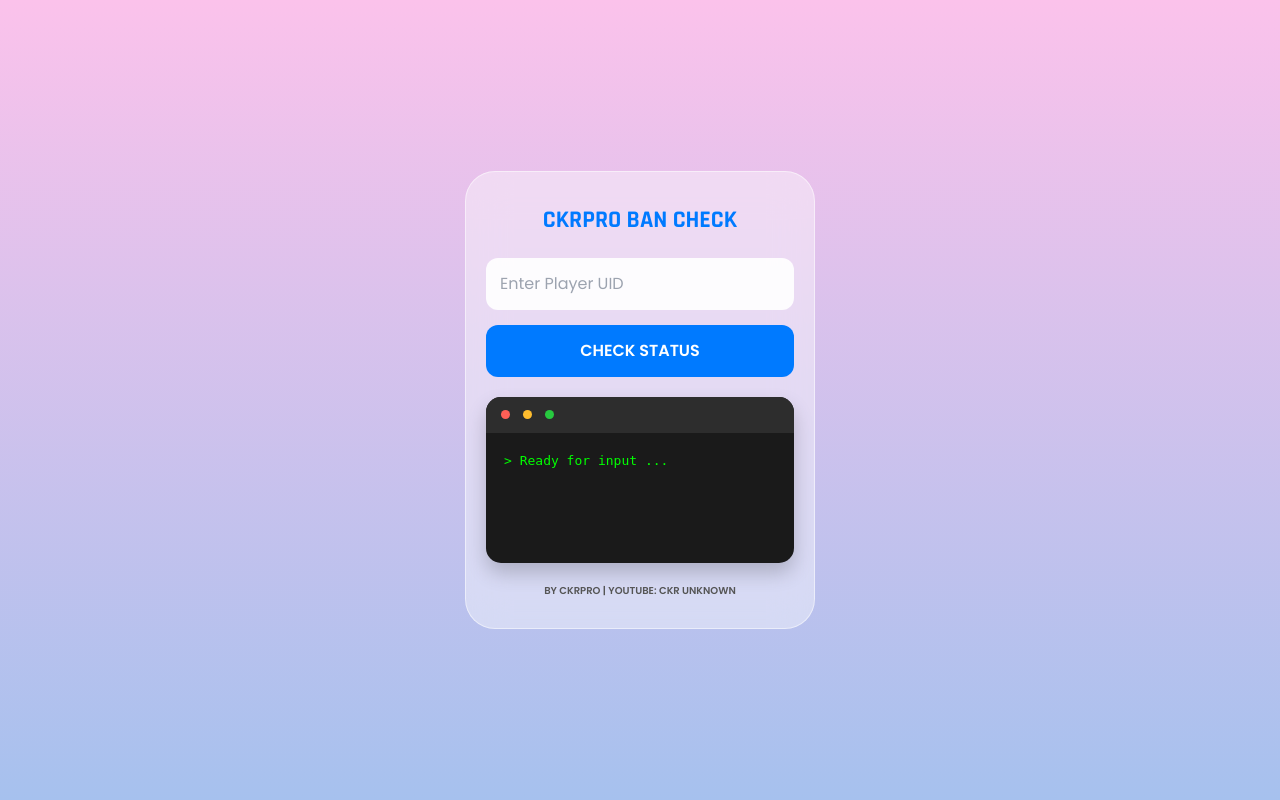
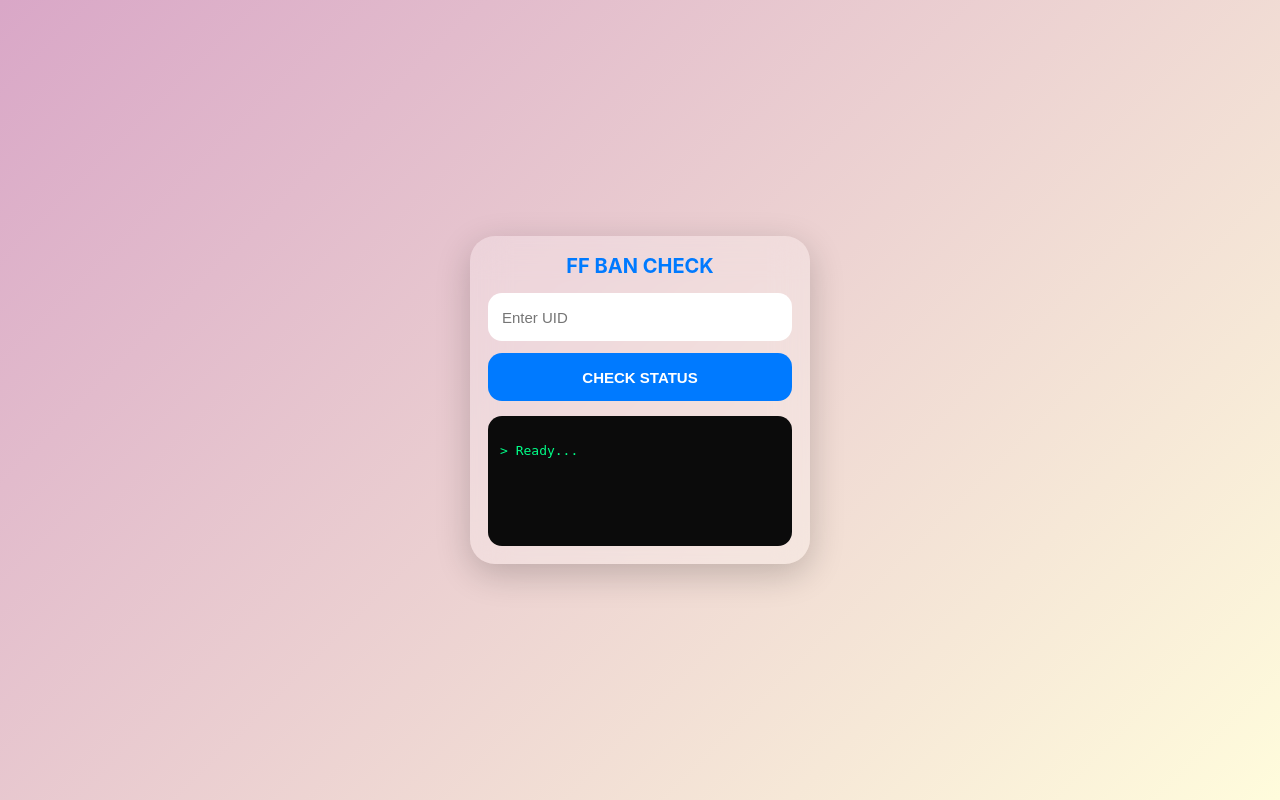
Before and after one commit to CKR11111/Ff-ban-check-web, a Flask app: page / in a window 1280 px wide. Run offline with Flask 3, Linux system fonts and the light colour scheme; some libraries are stand-ins or nearby versions.

Commit message:
Add files via upload

```diff
--- a/templates/index.html
+++ b/templates/index.html
@@ -3,101 +3,142 @@
 <head>
 <meta charset="UTF-8">
 <meta name="viewport" content="width=device-width, initial-scale=1.0">
-    <title>CKRPRO BAN CHECK</title>
-    <script src="https://cdn.tailwindcss.com"></script>
+<title>FF BAN CHECK</title>
+
 <style>
-        @import url('https://fonts.googleapis.com/css2?family=Rajdhani:wght@700&family=Poppins:wght@400;600&display=swap');
+* {
+    box-sizing: border-box;
+    margin: 0;
+    padding: 0;
+}
+
 body {
-            background: linear-gradient(180deg, #fbc2eb 0%, #a6c1ee 100%);
-            height: 100vh; display: flex; align-items: center; justify-content: center;
-            font-family: 'Poppins', sans-serif; margin: 0; padding: 10px;
+    font-family: -apple-system, sans-serif;
+    background: linear-gradient(135deg,#d9a7c7,#fffcdc);
+    height: 100vh;
+    display: flex;
+    justify-content: center;
+    align-items: center;
 }
-        .compact-card {
-            background: rgba(255, 255, 255, 0.4); backdrop-filter: blur(20px);
-            border-radius: 30px; padding: 30px 20px; width: 100%; max-width: 350px;
-            border: 1px solid rgba(255, 255, 255, 0.5); text-align: center;
+
+/* MAIN CARD */
+.card {
+    width: 100%;
+    max-width: 340px;
+    padding: 18px;
+    border-radius: 25px;
+    background: rgba(255,255,255,0.25);
+    backdrop-filter: blur(18px);
+    box-shadow: 0 10px 35px rgba(0,0,0,0.2);
 }
-        .banner {
-            font-family: 'Rajdhani', sans-serif; font-size: 24px; color: #007AFF;
-            text-transform: uppercase; margin-bottom: 20px; font-weight: 800;
+
+/* TITLE */
+.title {
+    text-align: center;
+    color: #007aff;
+    font-size: 20px;
+    font-weight: 700;
+    margin-bottom: 15px;
 }
+
+/* INPUT */
 .input-box {
-            background: rgba(255, 255, 255, 0.9); border: none; border-radius: 12px;
-            padding: 14px; width: 100%; font-size: 16px; margin-bottom: 15px; outline: none;
+    width: 100%;
+    margin-bottom: 12px;
 }
-        .check-btn {
-            background: #007AFF; color: white; border-radius: 12px;
-            padding: 14px; width: 100%; font-weight: bold; transition: 0.3s;
+
+input {
+    width: 100%;
+    height: 48px;
+    border-radius: 14px;
+    border: none;
+    padding: 0 14px;
+    font-size: 15px;
+    outline: none;
 }
+
+/* BUTTON */
+button {
+    width: 100%;
+    height: 48px;
+    border-radius: 14px;
+    border: none;
+    background: #007aff;
+    color: white;
+    font-size: 15px;
+    font-weight: bold;
+}
+
+/* TERMINAL */
 .terminal {
-            background: #1a1a1a; border-radius: 15px; margin-top: 20px; overflow: hidden;
-            text-align: left; font-family: monospace; box-shadow: 0 10px 20px rgba(0,0,0,0.2);
+    margin-top: 15px;
+    width: 100%;
+    height: 130px;
+    background: #0b0b0b;
+    color: #00ff88;
+    border-radius: 14px;
+    padding: 12px;
+    font-size: 13px;
+    font-family: monospace;
+    overflow-y: auto;
+    white-space: pre-line;
 }
-        .term-body { padding: 18px; color: #00ff00; min-height: 130px; font-size: 13px; line-height: 1.6; }
-        .dot { width: 9px; height: 9px; border-radius: 50%; display: inline-block; margin-right: 5px; }
+
+/* MOBILE FIX */
+@media (max-width: 400px) {
+    .card {
+        max-width: 92%;
+    }
+}
 </style>
 </head>
+
 <body>
 
-<div class="compact-card">
-    <div class="banner">CKRPRO BAN CHECK</div>
-    <input type="number" id="uid" class="input-box" placeholder="Enter Player UID">
-    <button onclick="checkNow()" class="check-btn" id="btn">CHECK STATUS</button>
+<div class="card">
 
-    <div class="terminal">
-        <div style="background:#2d2d2d; padding:8px 15px;">
-            <div class="dot" style="background:#ff5f56"></div>
-            <div class="dot" style="background:#ffbd2e"></div>
-            <div class="dot" style="background:#27c93f"></div>
+    <div class="title">FF BAN CHECK</div>
+
+    <div class="input-box">
+        <input type="number" id="uid" placeholder="Enter UID">
     </div>
-        <div class="term-body" id="log">> Ready for input ...</div>
+
+    <button onclick="checkBan()">CHECK STATUS</button>
+
+    <div class="terminal" id="terminal">
+> Ready...
     </div>
-    <p style="font-size: 10px; margin-top: 20px; color: #555; font-weight: 600;">BY CKRPRO | YOUTUBE: CKR UNKNOWN</p>
+
 </div>
 
 <script>
-    async function checkNow() {
-        const uid = document.getElementById('uid').value;
-        const log = document.getElementById('log');
-        const btn = document.getElementById('btn');
+function checkBan() {
+    let uid = document.getElementById("uid").value;
+    let terminal = document.getElementById("terminal");
 
-        if(!uid) { log.innerHTML = "<span style='color:#ff5f56'>> Error: UID halnus!</span>"; return; }
+    if (!uid) {
+        terminal.innerHTML = "> ❌ Enter UID first";
+        return;
+    }
 
-        log.innerHTML = "> Scanning UID: " + uid + "...<br>> Connecting to API...<br>> Fetching Data...";
-        btn.disabled = true; btn.style.opacity = "0.6";
+    terminal.innerHTML = "> Checking...\n";
 
-        try {
-            const response = await fetch('/check', {
-                method: 'POST',
-                headers: {'Content-Type': 'application/json'},
-                body: JSON.stringify({player_id: uid})
+    fetch("/check", {
+        method: "POST",
+        headers: {
+            "Content-Type": "application/x-www-form-urlencoded"
+        },
+        body: "uid=" + uid
+    })
+    .then(res => res.text())
+    .then(data => {
+        terminal.innerHTML += "> Result:\n" + data;
+    })
+    .catch(() => {
+        terminal.innerHTML += "> ❌ Failed";
     });
-            const data = await response.json();
-
-            setTimeout(() => {
-                // API response check (status: "NOT BANNED" or "BANNED")
-                if(data.status) {
-                    let isBanned = data.status.includes("NOT BANNED") ? false : true;
-                    let color = isBanned ? "#ff5f56" : "#00ff00";
-                    let resultText = isBanned ? "BANNED ❌" : "SAFE ✅";
-
-                    log.innerHTML = `
-                        > Connection Secure.<br>
-                        > Player: ${data.player_name || 'Unknown'}<br>
-                        > Region: ${data.region || 'Unknown'}<br>
-                        > Status: <span style="color:${color}; font-weight:bold;">${resultText}</span><br><br>
-                        > Done.
-                    `;
-                } else {
-                    log.innerHTML = "> <span style='color:#ff5f56'>Error: Invalid ID</span>";
-                }
-                btn.disabled = false; btn.style.opacity = "1";
-            }, 1000);
-        } catch(e) {
-            log.innerHTML = "> <span style='color:#ff5f56'>Server Connection Failed!</span>";
-            btn.disabled = false; btn.style.opacity = "1";
-        }
 }
 </script>
+
 </body>
 </html>
```
Lines whose indentation alone changed are shown as unchanged.
